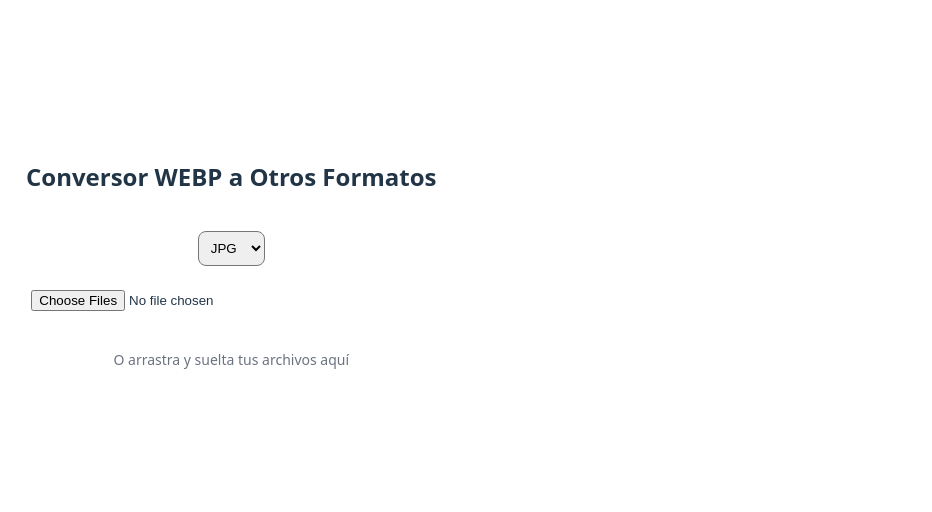
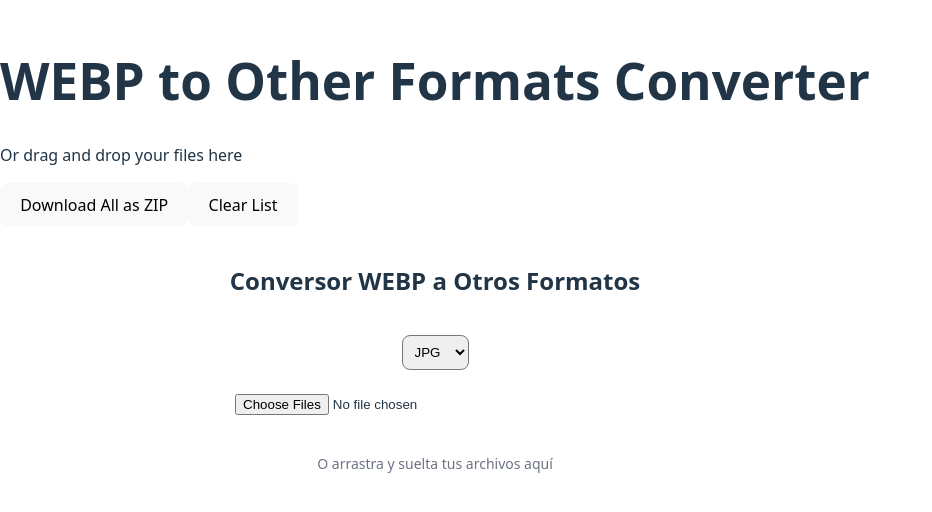
Before and after one commit to MarcosLopezRodriguez/webp-converter, a React (Vite) app in the folder webp-converter/: page / in a window 1280 px wide. Shown: the part 110-622 px from the top of the page, without its empty margins (0-932 px from the left). Built offline with nearby package versions, Linux system fonts and the light colour scheme.

Commit message:
Add multilingual support with automatic browser language detection

```diff
--- a/webp-converter/src/App.jsx
+++ b/webp-converter/src/App.jsx
@@ -1,8 +1,37 @@
+import { useState, useEffect } from "react";
 import WebpToJpgConverter from "./components/WebpToJpgConverter.jsx";
 
+const translations = {
+  en: {
+    title: "WEBP to Other Formats Converter",
+    dragDrop: "Or drag and drop your files here",
+    downloadAll: "Download All as ZIP",
+    clearList: "Clear List",
+  },
+  es: {
+    title: "Conversor WEBP a Otros Formatos",
+    dragDrop: "O arrastra y suelta tus archivos aquí",
+    downloadAll: "Descargar todo en ZIP",
+    clearList: "Limpiar lista",
+  },
+};
+
 function App() {
+  const [language, setLanguage] = useState("en");
+
+  useEffect(() => {
+    const browserLanguage = navigator.language.slice(0, 2);
+    setLanguage(translations[browserLanguage] ? browserLanguage : "en");
+  }, []);
+
+  const t = translations[language];
+
   return (
     <div className="min-h-screen bg-gray-100 p-8">
+      <h1>{t.title}</h1>
+      <p>{t.dragDrop}</p>
+      <button>{t.downloadAll}</button>
+      <button>{t.clearList}</button>
       <WebpToJpgConverter />
     </div>
   );
```
